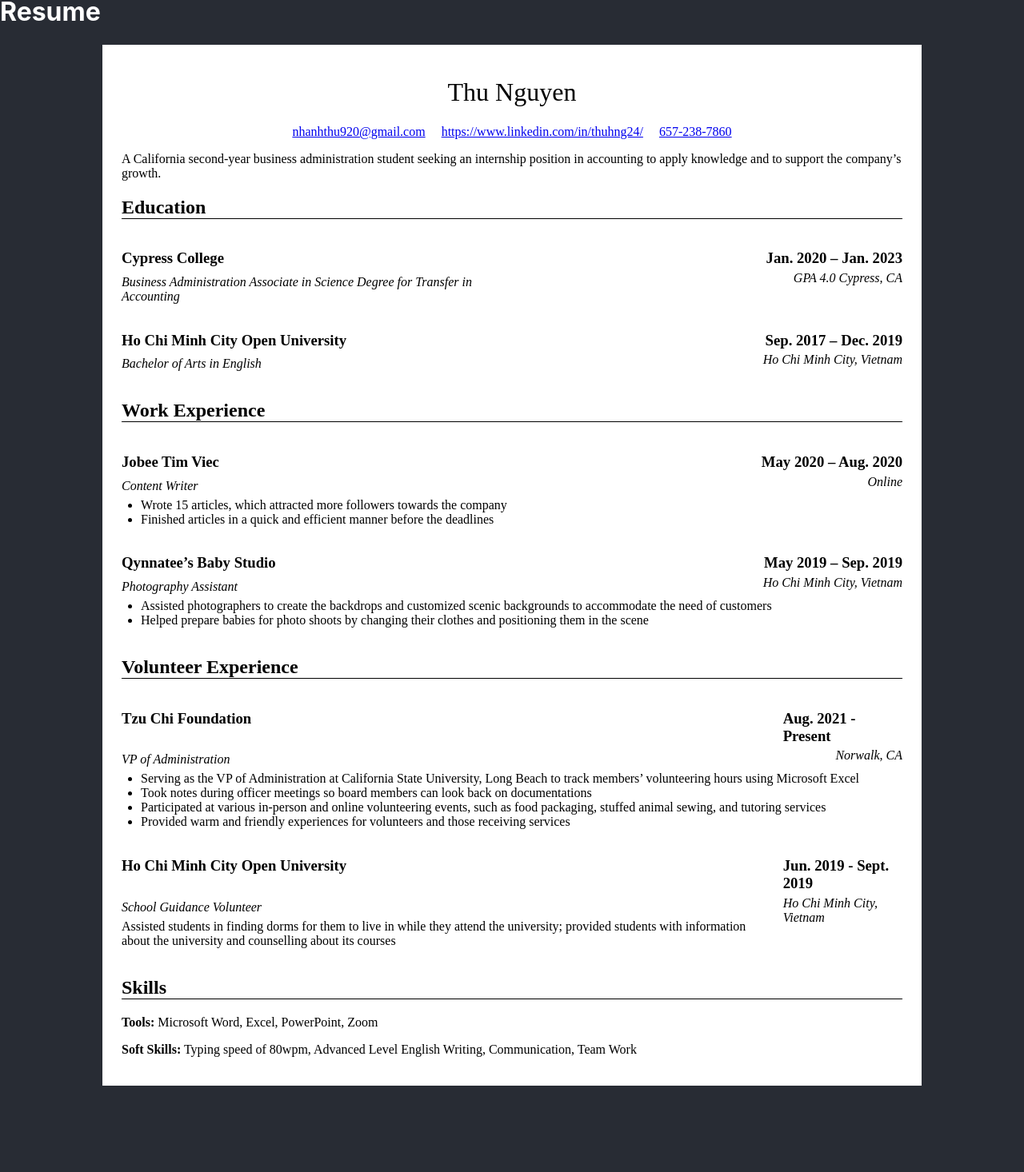
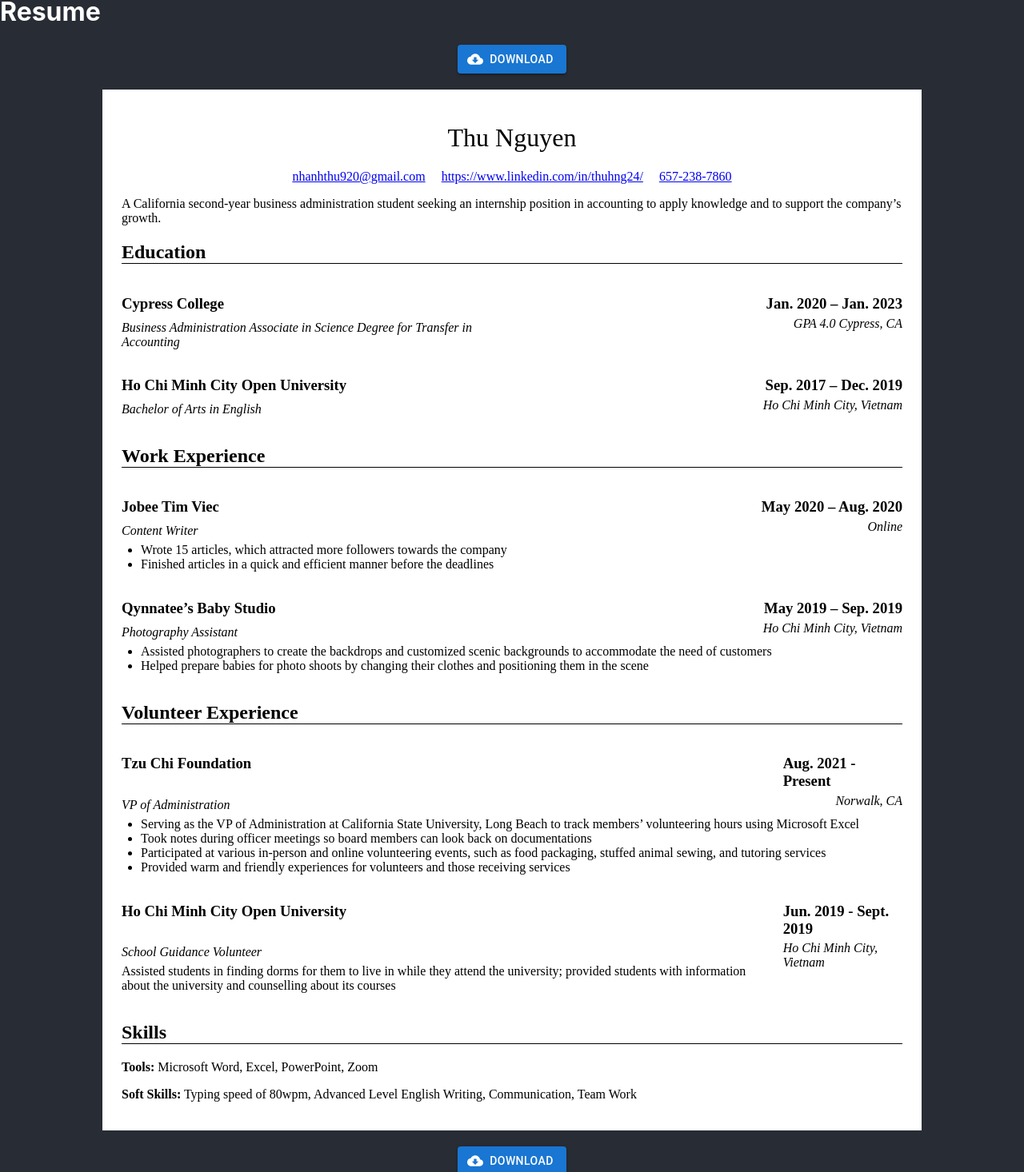
Before and after one commit to Brian-E-Nguyen/Thu-Website, a JavaScript app: page /resume in a window 1280 px wide. Shown: the part 82-1548 px from the top of the page at 80% size. Before the commit the page ends 1460 px from the top, so only its background shows below. Built offline with nearby package versions, Linux system fonts and the light colour scheme.

Commit message:
ResumeView: import download button

```diff
--- a/src/views/ResumeView.js
+++ b/src/views/ResumeView.js
@@ -1,10 +1,13 @@
 import Resume from '../components/Resume/Resume';
+import DownloadButton from '../components/UI/DownloadButton';
 
 const ResumeView = () => {
   return (
     <div>
       <h1>Resume</h1>
+      <DownloadButton />
       <Resume />
+      <DownloadButton />
     </div>
   );
 };
```
